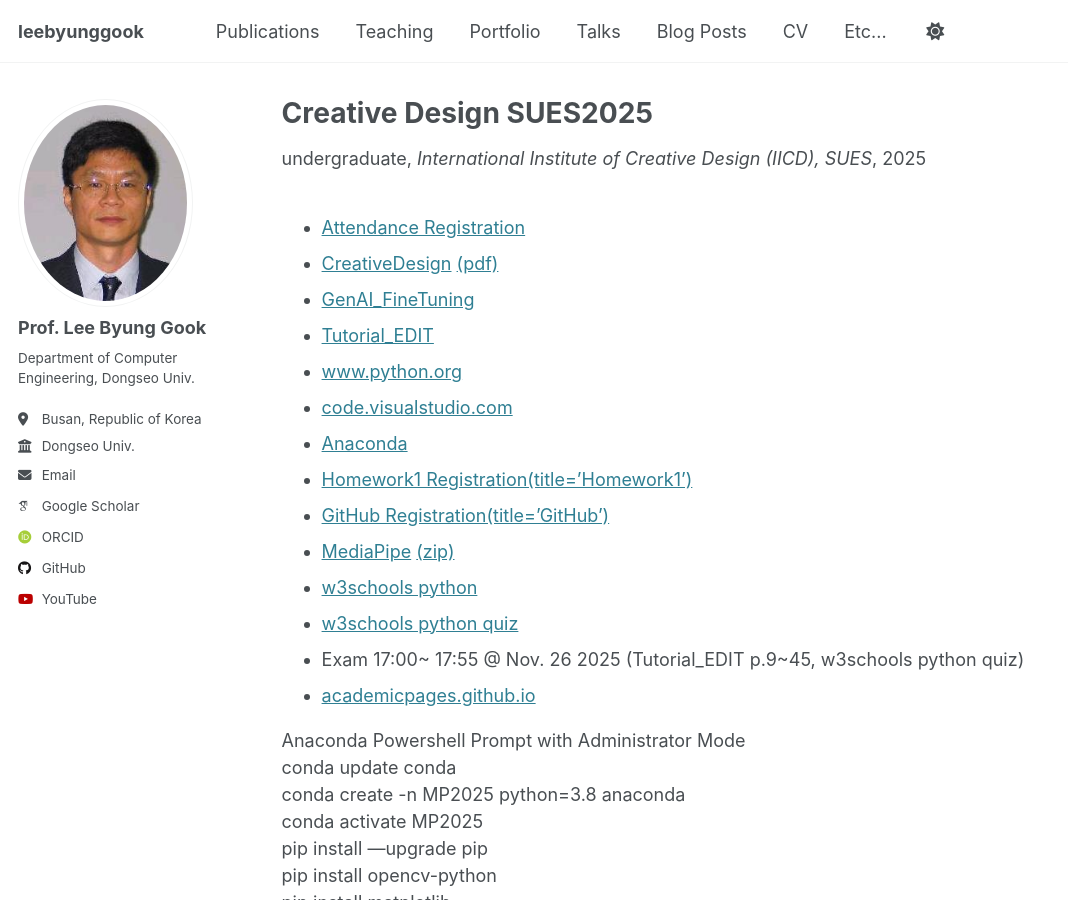
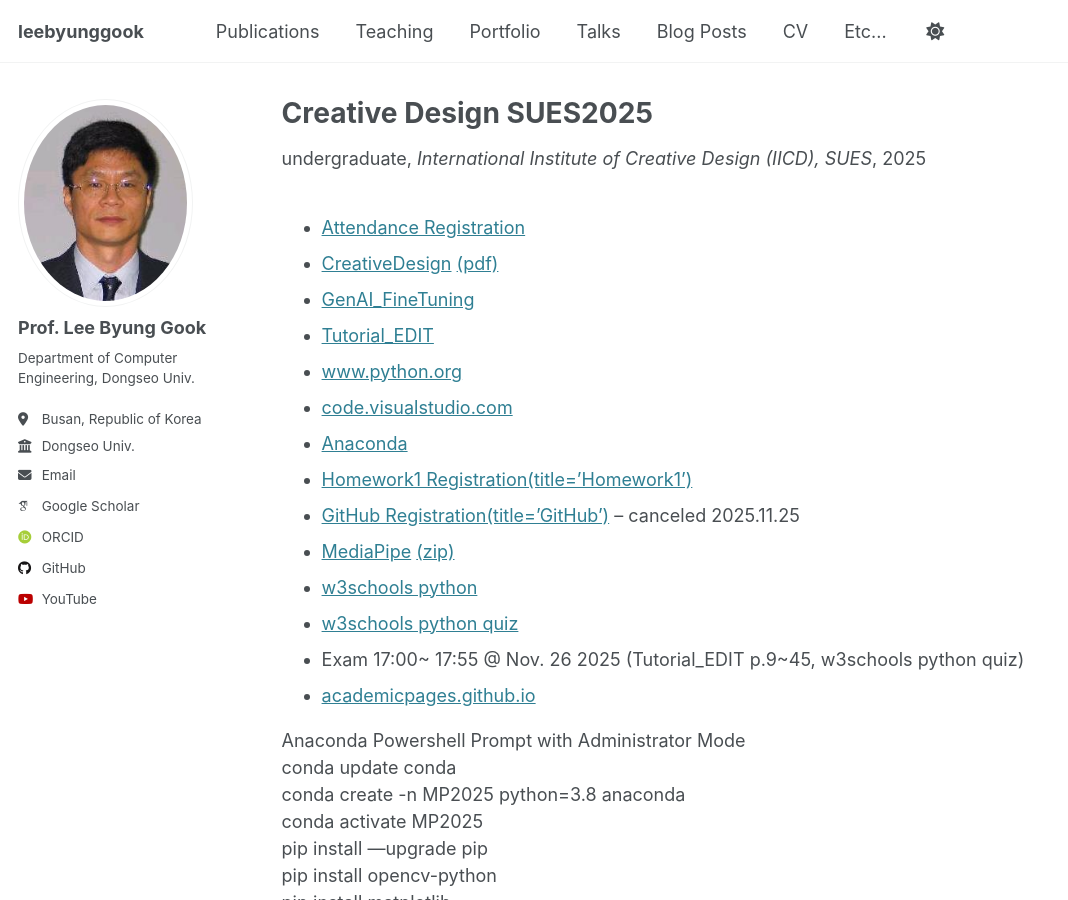
Before and after one commit to leebyunggook/leebyunggook.github.io, a Jekyll site: the page built from _teaching/2025-autumn-teaching-5.md, in a window 1280 px wide and 900 px high. Shown: the whole window, without its empty margins (0-1068 px from the left). Built offline with Jekyll 4.4.1, drawn with Linux system fonts in a browser that asks for light colours; some web fonts are replaced.

Commit message:
Update 2025-autumn-teaching-5.md

```diff
--- a/_teaching/2025-autumn-teaching-5.md
+++ b/_teaching/2025-autumn-teaching-5.md
@@ -16,7 +16,7 @@ location: "Shanghai, China"
 * [code.visualstudio.com](https://code.visualstudio.com/)
 * [Anaconda](https://www.anaconda.com/)
 * [Homework1 Registration(title='Homework1')](https://f.kdocs.cn/g/x8yRALXv/)
-* [GitHub Registration(title='GitHub')](https://f.kdocs.cn/g/x8yRALXv/)
+* [GitHub Registration(title='GitHub')](https://f.kdocs.cn/g/x8yRALXv/) -- canceled 2025.11.25
 * [MediaPipe](./../files/MediaPipe.pdf) [(zip)](./../files/MediaPipe.zip)
 * [w3schools python](https://www.w3schools.com/python/default.asp)
 * [w3schools python quiz](https://www.w3schools.com/quiztest/quiztest.asp?qtest=PYTHON)
```
